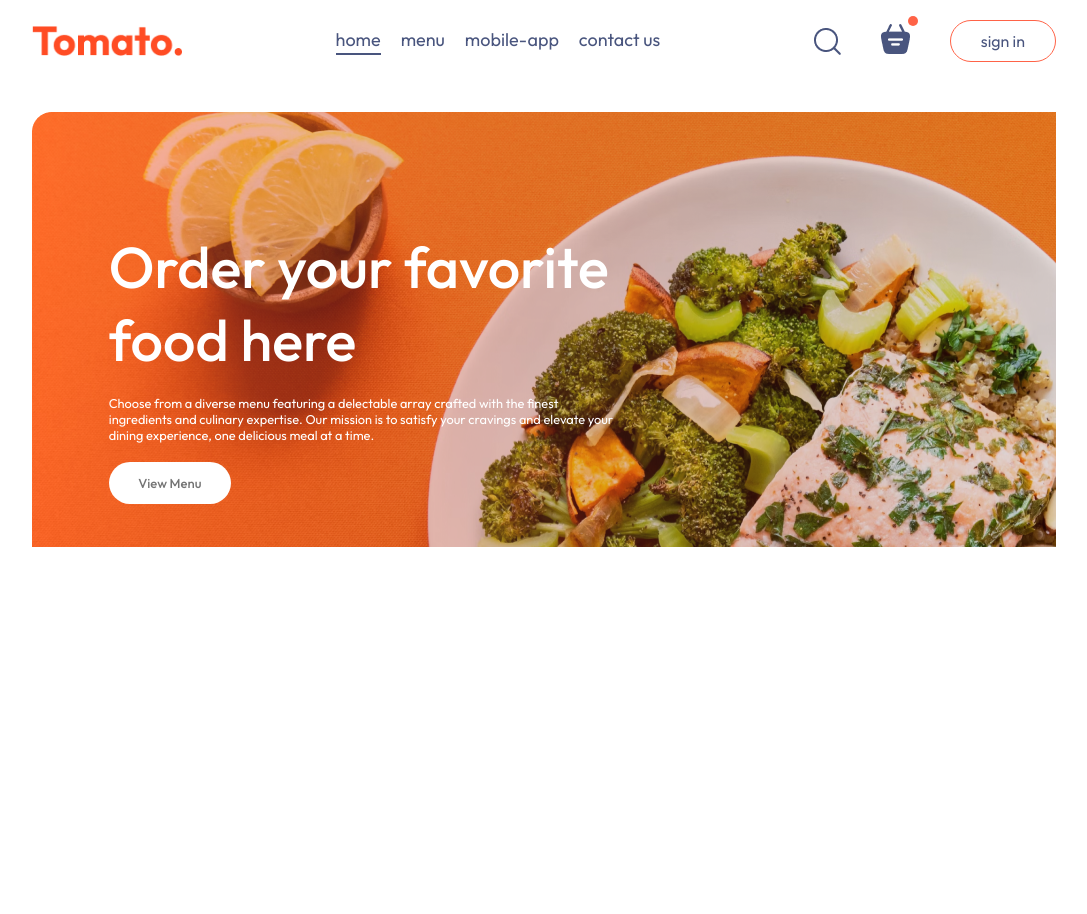
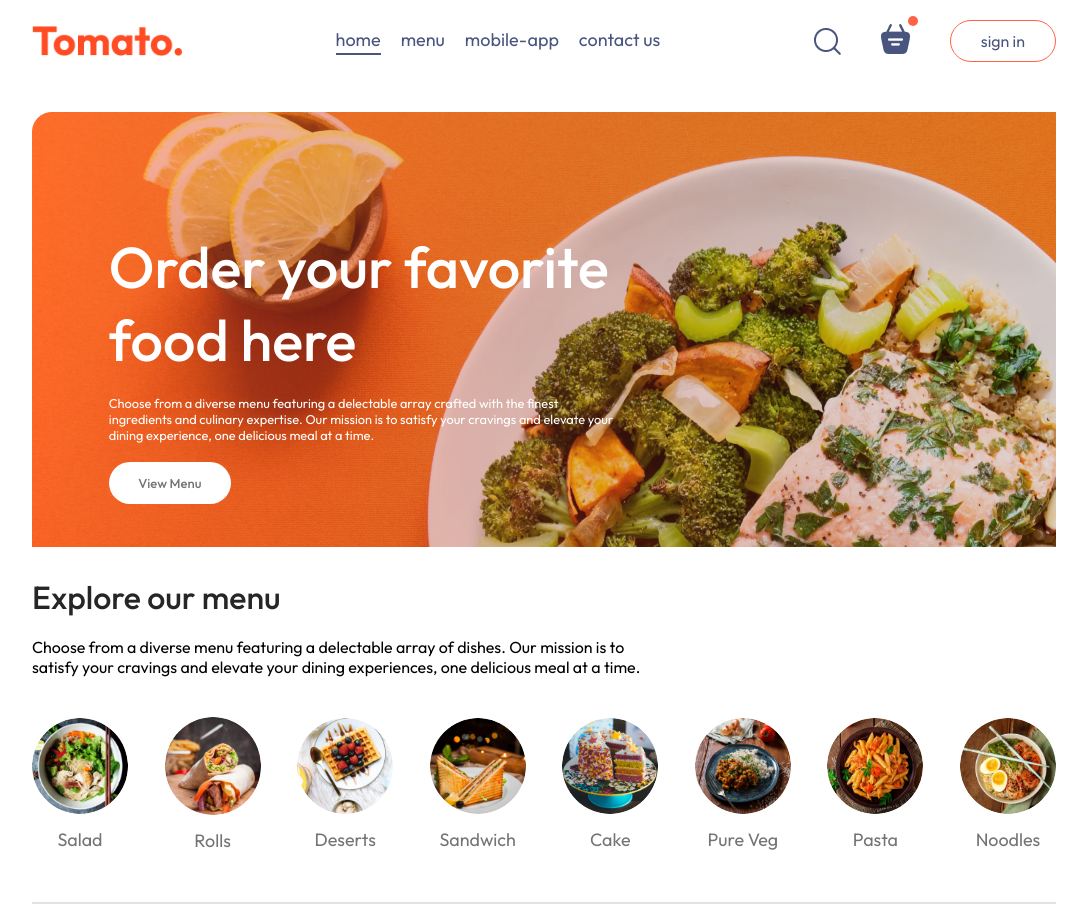
Before and after one commit to mhdmusharraf/Food-Delivery-App, a React (Vite) app in the folder frontend/: page / in a window 1280 px wide. Shown: the whole page, without its empty margins (96-1183 px from the left). Before the commit the page ends 800 px from the top, so only its background shows below. Built offline with nearby package versions, Linux system fonts and the light colour scheme.

Commit message:
Explore menu item ui part done

```diff
--- /dev/null
+++ b/frontend/src/components/ExploreMenu/ExploreMenu.css
@@ -0,0 +1,56 @@
+.explore-menu {
+  display: flex;
+  flex-direction: column;
+  gap: 20px;
+}
+
+.explore-menu h1 {
+  color: #262626;
+  font-weight: 500;
+}
+
+.explore-menu-text {
+  max-width: 60%;
+  columns: #808080;
+}
+
+.explore-menu-list {
+  display: flex;
+  justify-content: space-between;
+  align-items: center;
+  gap: 30px;
+  text-align: center;
+  margin: 20px 0px;
+  overflow-x: scroll;
+}
+
+.explore-menu-list::-webkit-scrollbar {
+  display: none;
+}
+
+.explore-menu-list-item img {
+  width: 7.5vw;
+  min-width: 80px;
+  cursor: pointer;
+  border-radius: 50%;
+  transition: 0.2s;
+}
+
+.explore-menu-list-item p {
+  margin-top: 10px;
+  color: #747474;
+  font-size: max(1.4vw, 16px);
+  cursor: pointer;
+}
+
+.explore-menu hr {
+  margin: 10px 0px;
+  height: 2px;
+  background-color: #e2e2e2;
+  border: none;
+}
+
+.explore-menu-list-item .active {
+  border: 4px solid tomato;
+  padding: 2px;
+}
--- /dev/null
+++ b/frontend/src/components/ExploreMenu/ExploreMenu.jsx
@@ -0,0 +1,29 @@
+import React from "react";
+import "./ExploreMenu.css";
+import { menu_list } from "../../assets/assets";
+
+const ExploreMenu = ({category,setCategory}) => {
+  return (
+    <div className="explore-menu" id="explore-menu">
+      <h1>Explore our menu</h1>
+      <p className="explore-menu-text">
+        Choose from a diverse menu featuring a delectable array of dishes. Our
+        mission is to satisfy your cravings and elevate your dining experiences,
+        one delicious meal at a time.{" "}
+      </p>
+      <div className="explore-menu-list">
+        {menu_list.map((item, index) => {
+          return (
+            <div onClick={()=>setCategory(prev=>prev===item.menu_name?"All":item.menu_name)} className="explore-menu-list-item" key={index}>
+              <img className={category===item.menu_name?"active":""} src={item.menu_image} />
+              <p>{item.menu_name}</p>
+            </div>
+          );
+        })}
+      </div>
+      <hr />
+    </div>
+  );
+};
+
+export default ExploreMenu;
--- a/frontend/src/pages/Home/Home.jsx
+++ b/frontend/src/pages/Home/Home.jsx
@@ -1,11 +1,16 @@
-import React from 'react';
+import React, { useState } from 'react';
 import './Home.css';
 import Header from '../../components/Header/Header';
+import ExploreMenu from '../../components/ExploreMenu/ExploreMenu';
 
 const Home = () => {
+
+  const [category,setCategory] = useState("All");
+
   return (
     <div>
       <Header/>
+      <ExploreMenu category={category} setCategory={setCategory} />
     </div>
   )
 }
```
